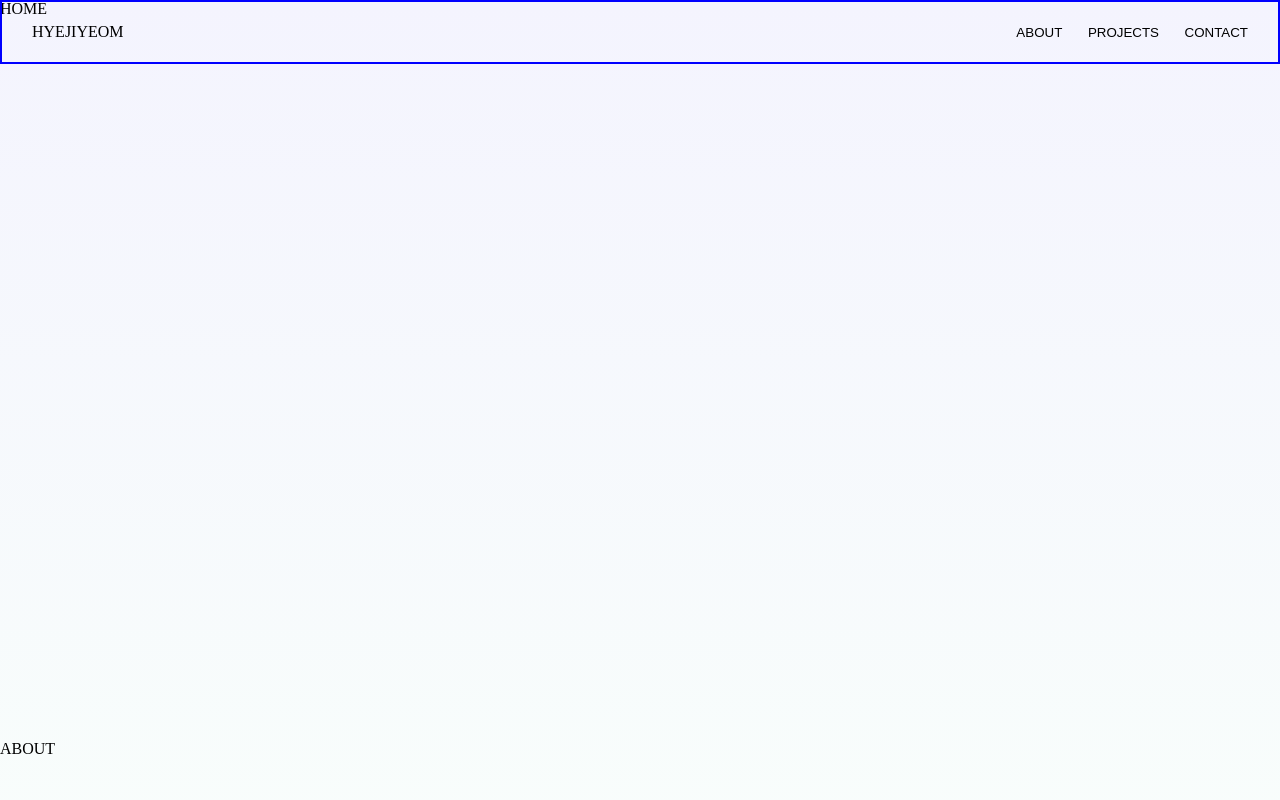
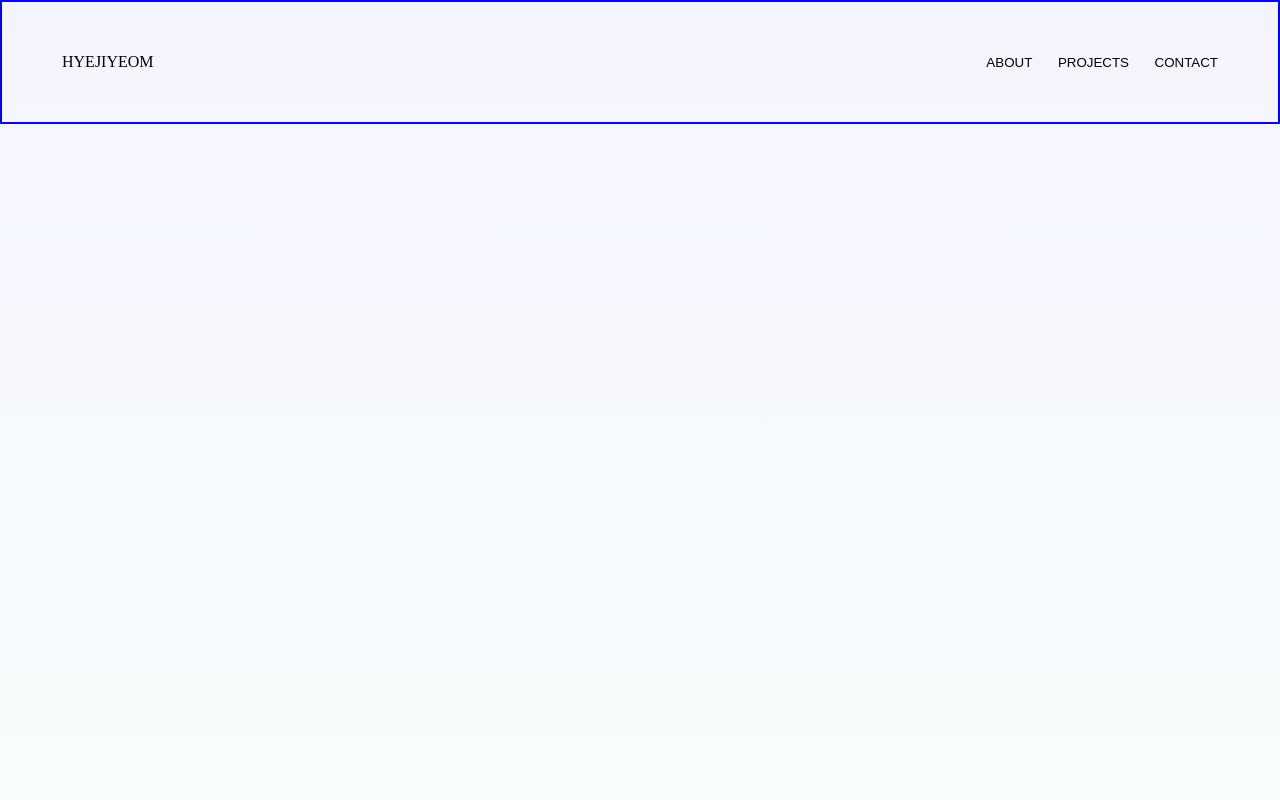
Before and after one commit to sententi-a/portfolio, a Next.js app: page /new in a window 1280 px wide. Shown: the top 800 px of the page. Built offline with nearby package versions, Linux system fonts and the light colour scheme.

Commit message:
[Style] section 전역 css 스타일 적용

```diff
--- a/src/components/SectionWrapper/SectionWrapper.module.css
+++ /dev/null
@@ -1,8 +0,0 @@
-.section {
-  width: 100vw;
-  min-height: 100vh;
-  /* height: 100vh; */
-  /*  */
-  margin-top: calc(-1 * var(--header-total-height));
-  padding-top: var(--header-total-height);
-}
--- a/src/components/SectionWrapper/SectionWrapper.tsx
+++ b/src/components/SectionWrapper/SectionWrapper.tsx
@@ -1,5 +1,3 @@
-import styles from "./SectionWrapper.module.css";
-
 interface ISectionProps {
   name: string;
   children?: React.ReactNode;
@@ -7,10 +5,9 @@ interface ISectionProps {
 
 export default function SectionWrapper({ name, children }: ISectionProps) {
   return (
-    <section>
-      <div id={name} className={`${styles.section} section`}>
+    <section className="section-wrapper">
+      <div id={name} className="section">
         {children}
-        {name}
       </div>
     </section>
   );
--- a/src/styles/globals.css
+++ b/src/styles/globals.css
@@ -11,8 +11,8 @@
 
   --main-background: linear-gradient(#f4f4fe, #f9fffb, #fcfef2, #fcf3f7);
 
-  --header-height: 30px;
-  --header-padding: 30px;
+  --header-height: 20px;
+  --header-padding: 60px;
   --header-total-height: calc(var(--header-height) + var(--header-padding));
 
   /* screen width variables for responsive web */
@@ -124,6 +124,21 @@ a {
   text-decoration: none;
 }
 
+.section-wrapper {
+  display: flex;
+  justify-content: center;
+}
+
+.section {
+  width: 80%;
+  min-height: 100vh;
+  padding-top: var(--header-total-height);
+  display: flex;
+  justify-content: center;
+  flex-direction: column;
+  text-align: center;
+}
+
 @media (prefers-color-scheme: dark) {
   html {
     color-scheme: dark;
```
